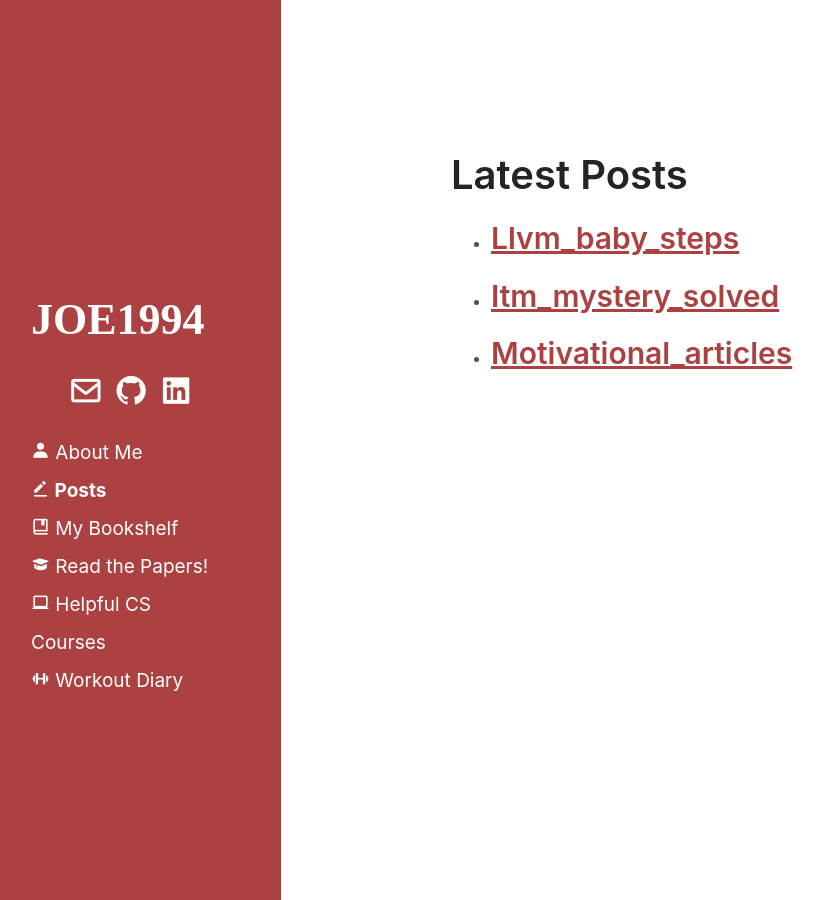
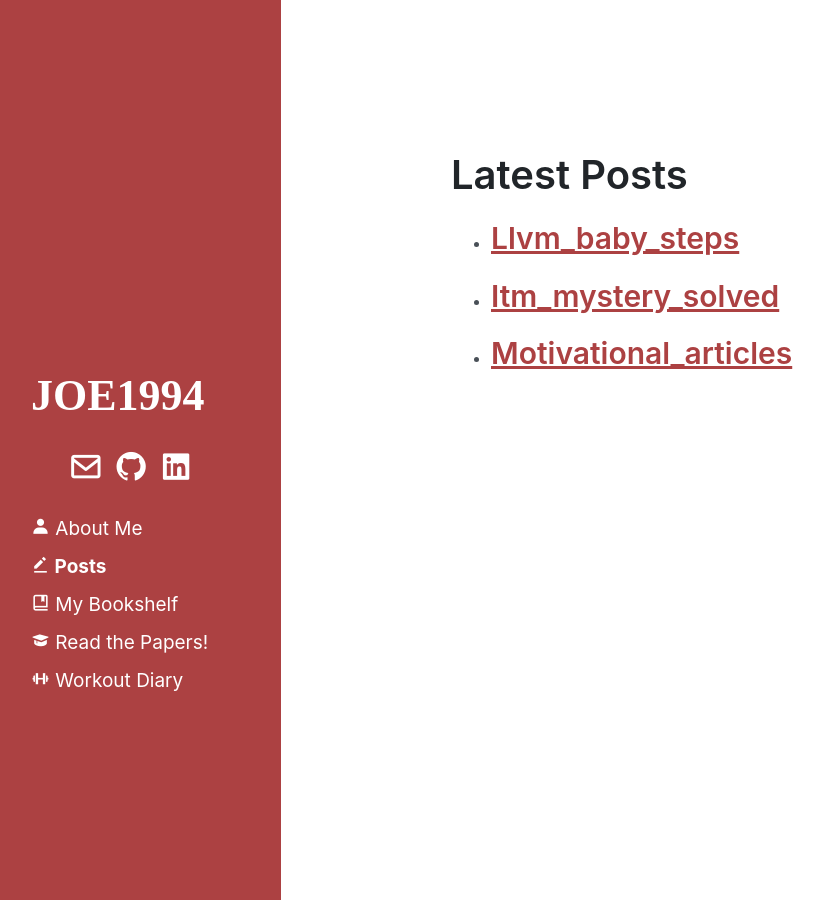
Before and after one commit to JOE1994/JOE1994.github.io, a Jekyll site: the page built from index.html, in a window 1280 px wide. Shown: the whole page, without its empty margins (19-843 px from the left). Built offline with Jekyll 4.4.1, drawn with Linux system fonts in a browser that asks for light colours.

Commit message:
Remove 'Helpful CS Courses' menu

```diff
--- a/_data/navigation.yml
+++ b/_data/navigation.yml
@@ -6,7 +6,5 @@
   link: /bookshelf.html
 - name: <i class='bx bxs-graduation' ></i> Read the Papers!
   link: /read_the_papers.html
-- name: <i class='bx bx-laptop' ></i> Helpful CS Courses
-  link: /cs_courses.html
 - name: <i class='bx bx-dumbbell'></i> Workout Diary
   link: /workout_diary_challenge/workout_diary.html
```
